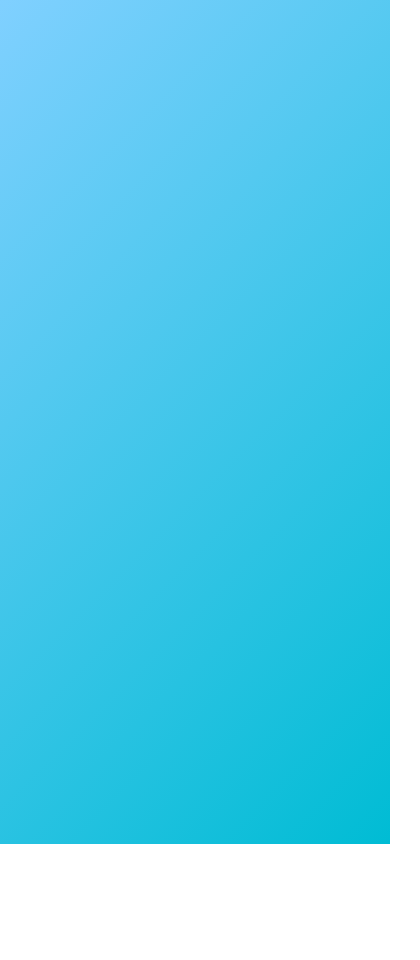
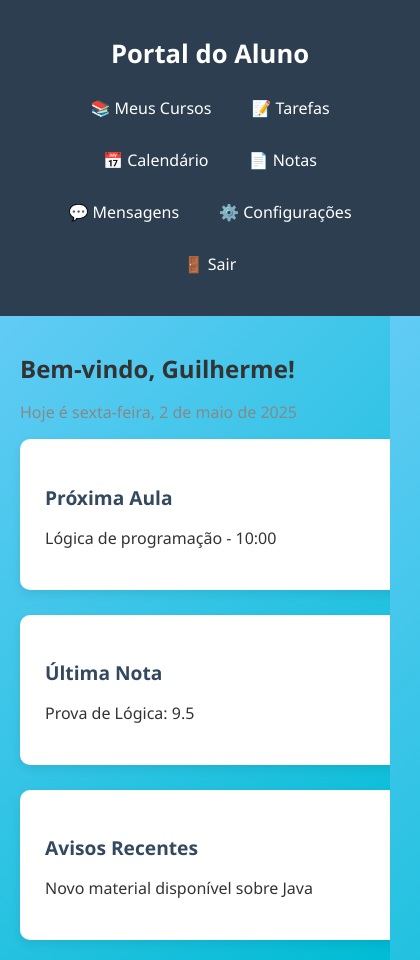
Before and after one commit to codeplusofc/student-portal-web, a React (Vite) app: page /dashboard in a window 390 px wide. Before the commit this address had no page. Shown: the whole page, 420 px wide, since content can reach past the window. Before the commit the page ends 844 px from the top, so only its background shows below. Built offline with nearby package versions, Linux system fonts and the light colour scheme.

Commit message:
feat: creating dashboard structure

```diff
--- /dev/null
+++ b/src/features/dashboard/Dashboard.tsx
@@ -0,0 +1,56 @@
+import React from "react";
+import "../../styles/dashboard.css";
+
+const Dashboard = () => {
+  const aluno = {
+    nome: "Guilherme",
+    proximaAula: "Lógica de programação - 10:00",
+    ultimaNota: "Prova de Lógica: 9.5",
+    avisoRecente: "Novo material disponível sobre Java"
+  };
+
+  const dataAtual = new Date().toLocaleDateString("pt-BR", {
+    weekday: "long", year: "numeric", month: "long", day: "numeric"
+  });
+
+  return (
+    <div className="dashboard-container">
+      <aside className="sidebar">
+        <h2>Portal do Aluno</h2>
+        <ul>
+          <li><a href="#">📚 Meus Cursos</a></li>
+          <li><a href="#">📝 Tarefas</a></li>
+          <li><a href="#">📅 Calendário</a></li>
+          <li><a href="#">📄 Notas</a></li>
+          <li><a href="#">💬 Mensagens</a></li>
+          <li><a href="#">⚙️ Configurações</a></li>
+          <li><a href="#">🚪 Sair</a></li>
+        </ul>
+      </aside>
+
+      <main className="main-content">
+        <header>
+          <h1>Bem-vindo, {aluno.nome}!</h1>
+          <p>Hoje é <span>{dataAtual}</span></p>
+        </header>
+
+        <section className="dashboard-cards">
+          <div className="card">
+            <h3>Próxima Aula</h3>
+            <p>{aluno.proximaAula}</p>
+          </div>
+          <div className="card">
+            <h3>Última Nota</h3>
+            <p>{aluno.ultimaNota}</p>
+          </div>
+          <div className="card">
+            <h3>Avisos Recentes</h3>
+            <p>{aluno.avisoRecente}</p>
+          </div>
+        </section>
+      </main>
+    </div>
+  );
+};
+
+export default Dashboard;
--- a/src/routes/index.tsx
+++ b/src/routes/index.tsx
@@ -1,6 +1,7 @@
 import { BrowserRouter as Router, Routes, Route } from 'react-router-dom';
 import RegisterPage from '../features/auth/pages/RegisterPage';
 import LoginPage from '../features/auth/pages/LoginPage';
+import Dashboard from "../features/dashboard/Dashboard";
 
 const AppRoutes = () => {
   return (
@@ -8,6 +9,7 @@ const AppRoutes = () => {
       <Routes>
         <Route path="/register" element={<RegisterPage />} />
         <Route path="/login" element={<LoginPage />} />
+        <Route path="/dashboard" element={<Dashboard />} />
       </Routes>
     </Router>
   );
--- /dev/null
+++ b/src/styles/dashboard.css
@@ -0,0 +1,161 @@
+:root {
+    --primary: #2c3e50;
+    --secondary: #34495e;
+    --accent: #1abc9c;
+    --bg: #f9fafa;
+    --white: #ffffff;
+    --text: #333;
+    --text-light: #888;
+    --shadow: 0 4px 10px rgba(0, 0, 0, 0.08);
+    --radius: 10px;
+    --transition: 0.3s ease-in-out;
+  }
+
+  body {
+    margin: 0;
+    font-family: "Segoe UI", Roboto, sans-serif;
+    background-color: var(--bg);
+    color: var(--text);
+  }
+
+  /* Flex container adaptável */
+  .dashboard-container {
+    display: flex;
+    flex-direction: row;
+    min-height: 100vh;
+  }
+
+  /* Sidebar padrão (desktop) */
+  .sidebar {
+    width: 250px;
+    background-color: var(--primary);
+    color: var(--white);
+    padding: 30px 20px;
+    flex-shrink: 0;
+  }
+
+  .sidebar h2 {
+    font-size: 1.6rem;
+    margin-bottom: 40px;
+  }
+
+  .sidebar ul {
+    list-style: none;
+    padding: 0;
+  }
+
+  .sidebar li {
+    margin-bottom: 18px;
+  }
+
+  .sidebar a {
+    color: var(--white);
+    text-decoration: none;
+    font-size: 1rem;
+    padding: 10px 15px;
+    display: block;
+    border-radius: var(--radius);
+    transition: background var(--transition);
+  }
+
+  .sidebar a:hover {
+    background-color: var(--accent);
+  }
+
+  /* Conteúdo principal */
+  .main-content {
+    flex: 1;
+    padding: 40px;
+    overflow-x: hidden;
+  }
+
+  header h1 {
+    font-size: 2rem;
+    margin-bottom: 10px;
+  }
+
+  header p {
+    font-size: 1rem;
+    color: var(--text-light);
+  }
+
+  .dashboard-cards {
+    display: flex;
+    flex-wrap: wrap;
+    gap: 25px;
+  }
+
+  /* Cards */
+  .card {
+    background-color: var(--white);
+    border-radius: var(--radius);
+    padding: 25px;
+    flex: 1 1 min(100%, 300px);
+    box-shadow: var(--shadow);
+    transition: transform var(--transition), box-shadow var(--transition);
+  }
+
+  .card h3 {
+    font-size: 1.2rem;
+    color: var(--secondary);
+    margin-bottom: 10px;
+  }
+
+  .card p {
+    font-size: 1rem;
+    color: var(--text);
+  }
+
+  .card:hover {
+    transform: translateY(-4px);
+    box-shadow: 0 6px 16px rgba(0, 0, 0, 0.1);
+  }
+
+  /* 🔁 Responsividade */
+  @media (max-width: 768px) {
+    .dashboard-container {
+      flex-direction: column;
+    }
+
+    .sidebar {
+      width: 100%;
+      padding: 15px;
+      flex-direction: row;
+      flex-wrap: wrap;
+      justify-content: space-between;
+    }
+
+    .sidebar h2 {
+      width: 100%;
+      text-align: center;
+      margin-bottom: 10px;
+    }
+
+    .sidebar ul {
+      display: flex;
+      flex-wrap: wrap;
+      gap: 10px;
+      justify-content: center;
+      width: 100%;
+    }
+
+    .sidebar li {
+      margin: 0;
+    }
+
+    .main-content {
+      padding: 20px;
+    }
+
+    header h1 {
+      font-size: 1.5rem;
+    }
+
+    .dashboard-cards {
+      flex-direction: column;
+    }
+
+    .card {
+      width: 100%;
+    }
+  }
```
